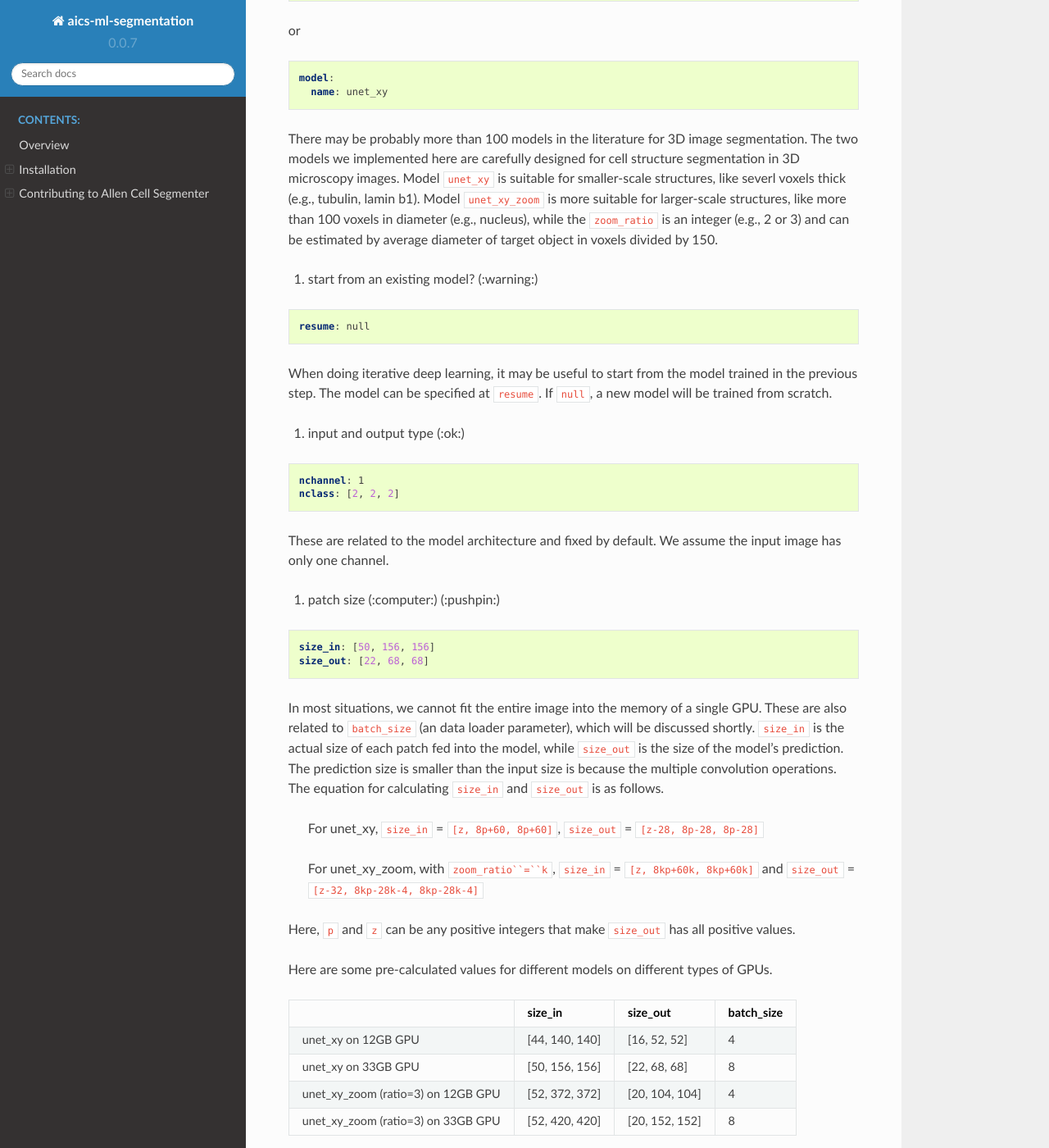
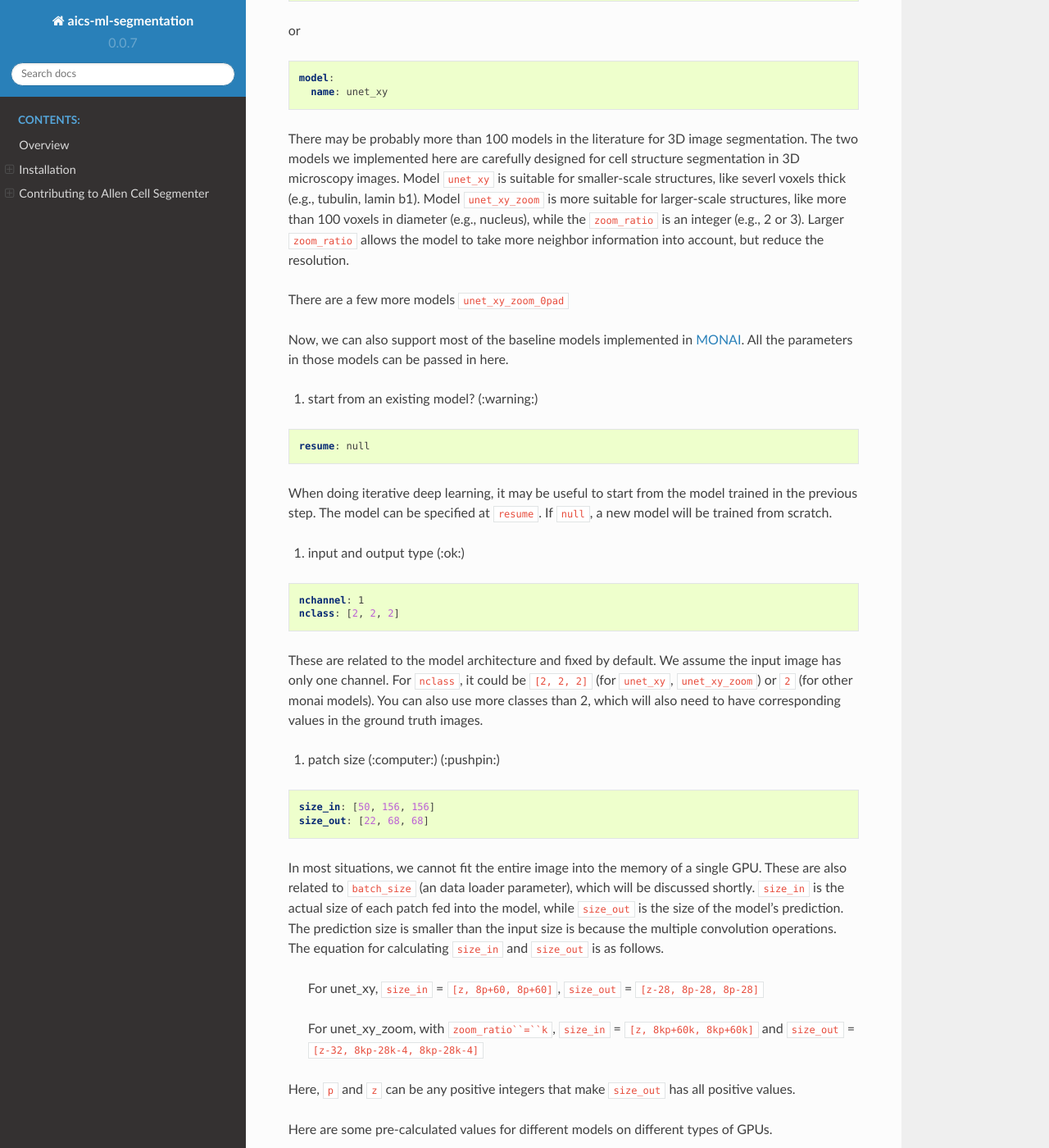
Before and after one commit to AllenCell/aics-ml-segmentation, a Sphinx documentation site: the page built from docs/doc_train_yaml.md, in a window 1280 px wide and 1400 px high, scrolled down 677 px. Shown: the whole window at 82% size. Built offline with Sphinx 7.4.7 and the Read the Docs theme 2.0.0, drawn with Linux system fonts in a browser that asks for light colours; pages that are not in the unit, such as notebooks, are missing from menus; the version number is read from the project's files by our own code.

Commit message:
update doc

````diff
--- a/docs/doc_train_yaml.md
+++ b/docs/doc_train_yaml.md
@@ -23,7 +23,11 @@ or
 model:
   name: unet_xy
 ```
-There may be probably more than 100 models in the literature for 3D image segmentation. The two models we implemented here are carefully designed for cell structure segmentation in 3D microscopy images. Model `unet_xy` is suitable for smaller-scale structures, like severl voxels thick (e.g., tubulin, lamin b1). Model `unet_xy_zoom` is more suitable for larger-scale structures, like more than 100 voxels in diameter (e.g., nucleus), while the `zoom_ratio` is an integer (e.g., 2 or 3) and can be estimated by average diameter of target object in voxels divided by 150.
+There may be probably more than 100 models in the literature for 3D image segmentation. The two models we implemented here are carefully designed for cell structure segmentation in 3D microscopy images. Model `unet_xy` is suitable for smaller-scale structures, like severl voxels thick (e.g., tubulin, lamin b1). Model `unet_xy_zoom` is more suitable for larger-scale structures, like more than 100 voxels in diameter (e.g., nucleus), while the `zoom_ratio` is an integer (e.g., 2 or 3). Larger `zoom_ratio` allows the model to take more neighbor information into account, but reduce the resolution.
+
+There are a few more models `unet_xy_zoom_0pad`
+
+Now, we can also support most of the baseline models implemented in [MONAI](https://docs.monai.io/en/latest/networks.html#nets). All the parameters in those models can be passed in here.
 
 2. start from an existing model? (:warning:)
 
@@ -38,7 +42,7 @@ When doing iterative deep learning, it may be useful to start from the model tra
 nchannel: 1
 nclass: [2, 2, 2]
 ```
-These are related to the model architecture and fixed by default. We assume the input image has only one channel.
+These are related to the model architecture and fixed by default. We assume the input image has only one channel. For `nclass`, it could be `[2, 2, 2]` (for `unet_xy`, `unet_xy_zoom`) or `2` (for other monai models). You can also use more classes than 2, which will also need to have corresponding values in the ground truth images.
 
 4. patch size (:computer:) (:pushpin:)
 
````
